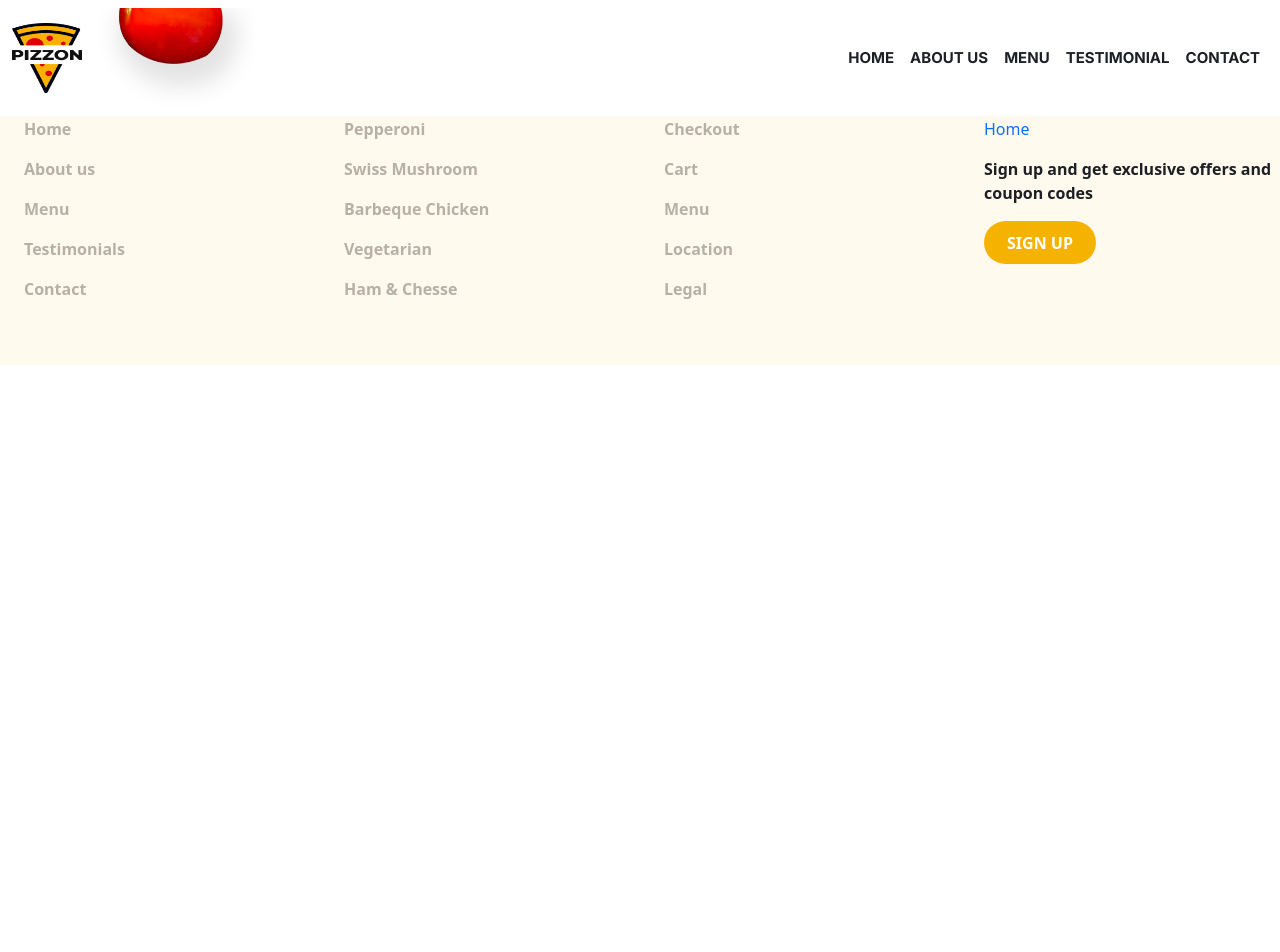
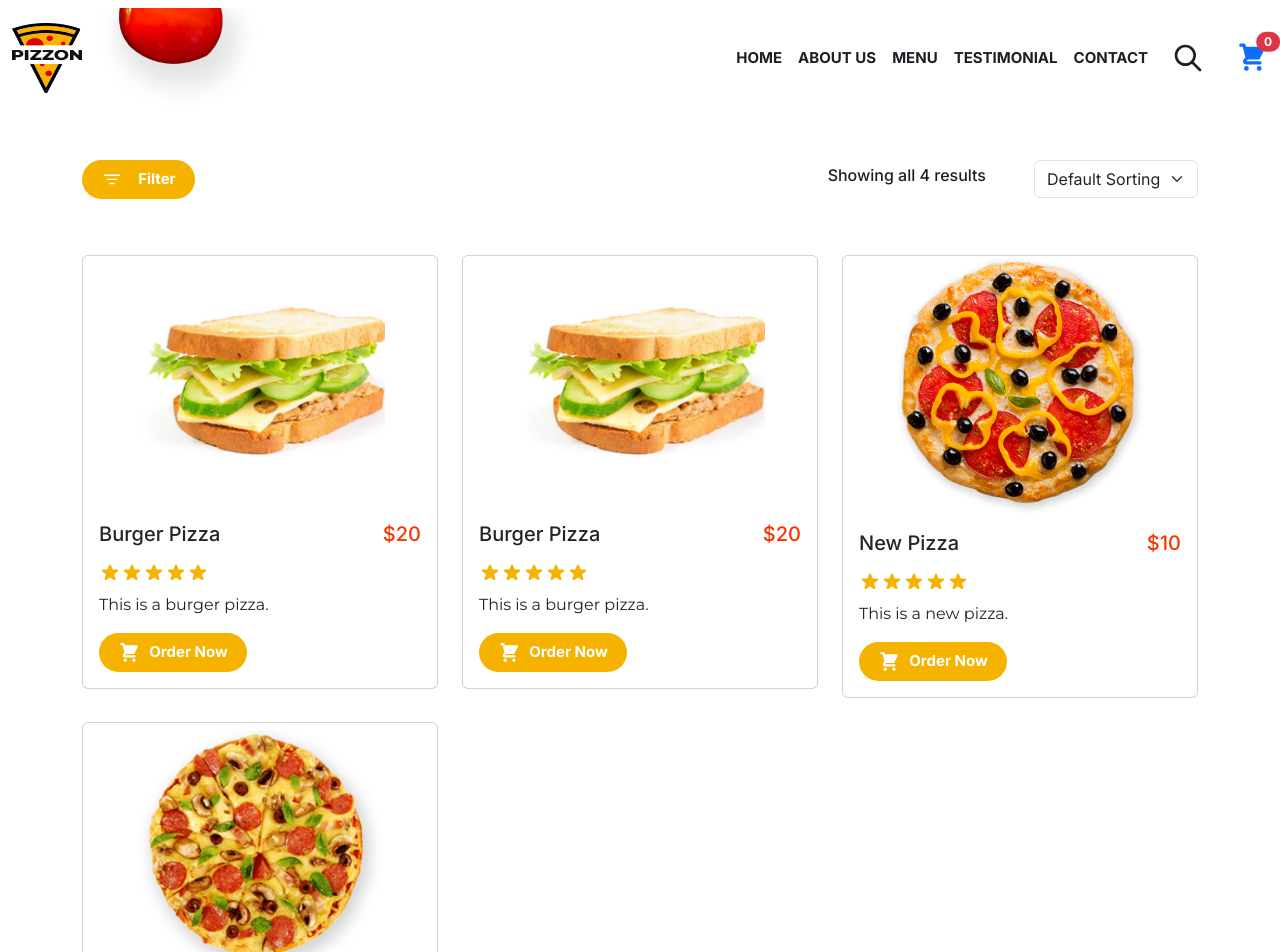
Before and after one commit to MbonuJennifer/pizzawebapp, a Next.js app: page /menu in a window 1280 px wide. Shown: the top 952 px of the page. Before the commit the page ends 800 px from the top, so only its background shows below. Built offline with nearby package versions, Linux system fonts and the light colour scheme.

Commit message:
Added menu component/page

```diff
--- a/src/app/components/Navbar.jsx
+++ b/src/app/components/Navbar.jsx
@@ -5,6 +5,7 @@ import styles from "./Navbar.module.css";
 import Image from "next/image";
 import logo from "/public/pizza-logo.png";
 import tomato from "/public/pizza-header.png";
+import { HiOutlineSearch, HiShoppingCart } from "react-icons/hi";
 
 function Navbar() {
   return (
@@ -15,7 +16,12 @@ function Navbar() {
         <Link className={`navbar-brand`} href="/">
           <Image src={logo} alt="Brand Logo" width={70} height={70} />
         </Link>
-        <Image src={tomato} alt="Picture of a Tomato" width={160} height={100}/>
+        <Image
+          src={tomato}
+          alt="Picture of a Tomato"
+          width={160}
+          height={100}
+        />
         <button
           className="navbar-toggler"
           type="button"
@@ -38,7 +44,7 @@ function Navbar() {
               </Link>
             </li>
             <li className="nav-item">
-              <Link className={`nav-link ${styles["navLink"]}`} href="/menu">
+              <Link className={`nav-link ${styles["navLink"]}`} href="/">
                 About Us
               </Link>
             </li>
@@ -48,16 +54,26 @@ function Navbar() {
               </Link>
             </li>
             <li className="nav-item">
-              <Link className={`nav-link ${styles["navLink"]}`} href="/menu">
+              <Link className={`nav-link ${styles["navLink"]}`} href="/">
                 Testimonial
               </Link>
             </li>
             <li className="nav-item">
-              <Link className={`nav-link ${styles["navLink"]}`} href="/menu">
+              <Link className={`nav-link ${styles["navLink"]}`} href="/">
                 Contact
               </Link>
             </li>
           </ul>
+          <HiOutlineSearch className={`mx-3 ${styles["searchicon"]}`} />
+          <button
+            className={`ms-3 border-0 bg-white text-primary position-relative`}
+          >
+            <HiShoppingCart className={`border-none ${styles["carticon"]}`} />
+            <span class="position-absolute top-0 start-100 translate-middle badge rounded-pill bg-danger">
+              0
+
+            </span>
+          </button>
         </div>
       </div>
     </nav>
--- a/src/app/components/Navbar.module.css
+++ b/src/app/components/Navbar.module.css
@@ -7,3 +7,7 @@
 
     color: var(--text-black) !important;
 }
+
+.carticon, .searchicon{
+    font-size: 2rem;
+}
--- /dev/null
+++ b/src/app/components/menuitem.jsx
@@ -0,0 +1,183 @@
+import React from "react";
+import styles from "./menuitem.module.css";
+import { inter, montserrat } from "../fonts.jsx";
+import { BsFilter } from "react-icons/bs";
+import { HiStar, HiShoppingCart } from "react-icons/hi";
+import Image from "next/image";
+import sandwich from "/public/sandwich.png";
+import npizza from "/public/newpizza.png";
+import gpizza from "/public/smallheroimage.png";
+
+const menuitem = () => {
+  return (
+    <section className={`${styles["displaybox"]}`}>
+      <div className="container">
+        <div className={`${inter["className"]} row fw-bold mt-5`}>
+          <div className="d-flex justify-content-between align-items-center mt-5 mb-3">
+            <button className={`${inter["className"]} ${styles["mainBtn"]}`}>
+              <BsFilter className={`${styles["carticon"]}`} />
+              Filter
+            </button>
+            <div className="d-flex justify-content-center align-items-center">
+              <div className="fw-bold">
+                <h6>Showing all 4 results</h6>
+              </div>
+              <div className="ms-5">
+                <select class="form-select" aria-label="Default select example">
+                  <option selected>Default Sorting</option>
+                  <option value="1">One</option>
+                  <option value="2">Two</option>
+                  <option value="3">Three</option>
+                </select>
+              </div>
+            </div>
+          </div>
+        </div>
+        <div className="row row-cols-1 row-cols-md-3 g-4 my-3">
+          <div className="col">
+            <div className="card">
+              <Image
+                src={sandwich}
+                alt="Sandwich Photo"
+                width={250}
+                height={300}
+                className="img-fluid mx-auto d-block"
+              />
+              <div className="card-body">
+                <div className="card-title d-flex justify-content-between align-items-center">
+                  <h5 className={`${inter["className"]}`}>Burger Pizza</h5>
+                  <h5 className={`${styles["price"]} ${inter["className"]}`}>
+                    $20
+                  </h5>
+                </div>
+                <div className="card-text">
+                  <HiStar className={styles.icons} />
+                  <HiStar className={styles.icons} />
+                  <HiStar className={styles.icons} />
+                  <HiStar className={styles.icons} />
+                  <HiStar className={styles.icons} />
+                </div>
+                <p className={`card-text ${montserrat["className"]}`}>
+                  This is a burger pizza.
+                </p>
+                <button
+                  className={`${inter["className"]} ${styles["mainBtn"]}`}
+                >
+                  <HiShoppingCart className={styles.cartIcon} />
+                  Order Now
+                </button>
+              </div>
+            </div>
+          </div>
+          <div className="col">
+            <div className="card">
+              <Image
+                src={sandwich}
+                alt="Sandwich Photo"
+                width={250}
+                height={300}
+                className="img-fluid mx-auto d-block"
+              />
+              <div className="card-body">
+                <div className="card-title d-flex justify-content-between align-items-center">
+                  <h5 className={`${inter["className"]}`}>Burger Pizza</h5>
+                  <h5 className={`${styles["price"]} ${inter["className"]}`}>
+                    $20
+                  </h5>
+                </div>
+                <div className="card-text">
+                  <HiStar className={styles.icons} />
+                  <HiStar className={styles.icons} />
+                  <HiStar className={styles.icons} />
+                  <HiStar className={styles.icons} />
+                  <HiStar className={styles.icons} />
+                </div>
+                <p className={`card-text ${montserrat["className"]}`}>
+                  This is a burger pizza.
+                </p>
+                <button
+                  className={`${inter["className"]} ${styles["mainBtn"]}`}
+                >
+                  <HiShoppingCart className={styles.cartIcon} />
+                  Order Now
+                </button>
+              </div>
+            </div>
+          </div>
+          <div className="col">
+            <div className="card">
+              <Image
+                src={npizza}
+                alt="New Pizza Photo"
+                width={250}
+                height={200}
+                className="img-fluid mx-auto d-block"
+              />
+              <div className="card-body">
+                <div className="card-title d-flex justify-content-between align-items-center">
+                  <h5 className={`${inter["className"]}`}>New Pizza</h5>
+                  <h5 className={`${styles["price"]} ${inter["className"]}`}>
+                    $10
+                  </h5>
+                </div>
+                <div className="card-text">
+                  <HiStar className={styles.icons} />
+                  <HiStar className={styles.icons} />
+                  <HiStar className={styles.icons} />
+                  <HiStar className={styles.icons} />
+                  <HiStar className={styles.icons} />
+                </div>
+                <p className={`card-text ${montserrat["className"]}`}>
+                  This is a new pizza.
+                </p>
+                <button
+                  className={`${inter["className"]} ${styles["mainBtn"]}`}
+                >
+                  <HiShoppingCart className={styles.cartIcon} />
+                  Order Now
+                </button>
+              </div>
+            </div>
+          </div>
+          <div className="col">
+            <div className="card">
+              <Image
+                src={gpizza}
+                alt="Greek Pizza Photo"
+                width={250}
+                height={300}
+                className="img-fluid mx-auto d-block"
+              />
+              <div className="card-body">
+                <div className="card-title d-flex justify-content-between align-items-center">
+                  <h5 className={`${inter["className"]}`}>Greek Pizza</h5>
+                  <h5 className={`${styles["price"]} ${inter["className"]}`}>
+                    $40
+                  </h5>
+                </div>
+                <div className="card-text">
+                  <HiStar className={styles.icons} />
+                  <HiStar className={styles.icons} />
+                  <HiStar className={styles.icons} />
+                  <HiStar className={styles.icons} />
+                  <HiStar className={styles.icons} />
+                </div>
+                <p className={`card-text ${montserrat["className"]}`}>
+                  This is a greek pizza.
+                </p>
+                <button
+                  className={`${inter["className"]} ${styles["mainBtn"]}`}
+                >
+                  <HiShoppingCart className={styles.cartIcon} />
+                  Order Now
+                </button>
+              </div>
+            </div>
+          </div>
+        </div>
+      </div>
+    </section>
+  );
+};
+
+export default menuitem;
--- /dev/null
+++ b/src/app/components/menuitem.module.css
@@ -0,0 +1,37 @@
+.carticon{
+    font-size: 22px;
+    font-weight: bold;
+    margin-right: 15px;
+}
+.mainBtn{
+    border-radius: 1.5rem;
+    background-color: var(--bg-yellow-dark);
+    color: var(--bg-white);
+    padding: .5rem 1.2rem;
+    font-size: 15px;
+    border: none;
+    transition: all 150ms ease-in-out;
+    text-transform: capitalize;
+    font-weight: bold;
+}
+.mainBtn:hover{
+    border: 1px solid var(--bg-yellow-dark);
+    background-color: var(--bg-white);
+    color: var(--text-black);
+}
+.displaybox{
+    margin: 7rem 0 1rem 0;
+}
+.price{
+    color: var(--text-red);
+
+}
+.icons{
+    color: var(--bg-yellow-dark);
+    margin-bottom: 9px;
+    font-size: 22px;
+}
+.cartIcon{
+    font-size: 22px;
+    margin-right: 9px;
+}
--- a/src/app/menu/page.jsx
+++ b/src/app/menu/page.jsx
@@ -1,8 +1,13 @@
 import React from 'react'
+import Menuitem from "../components/menuitem";
+
+
 
 const page = () => {
   return (
-    <div>page</div>
+    <div>
+      <Menuitem />
+    </div>
   )
 }
 
```
Also changed, not shown: src/app/menu/page.module.css (added).
